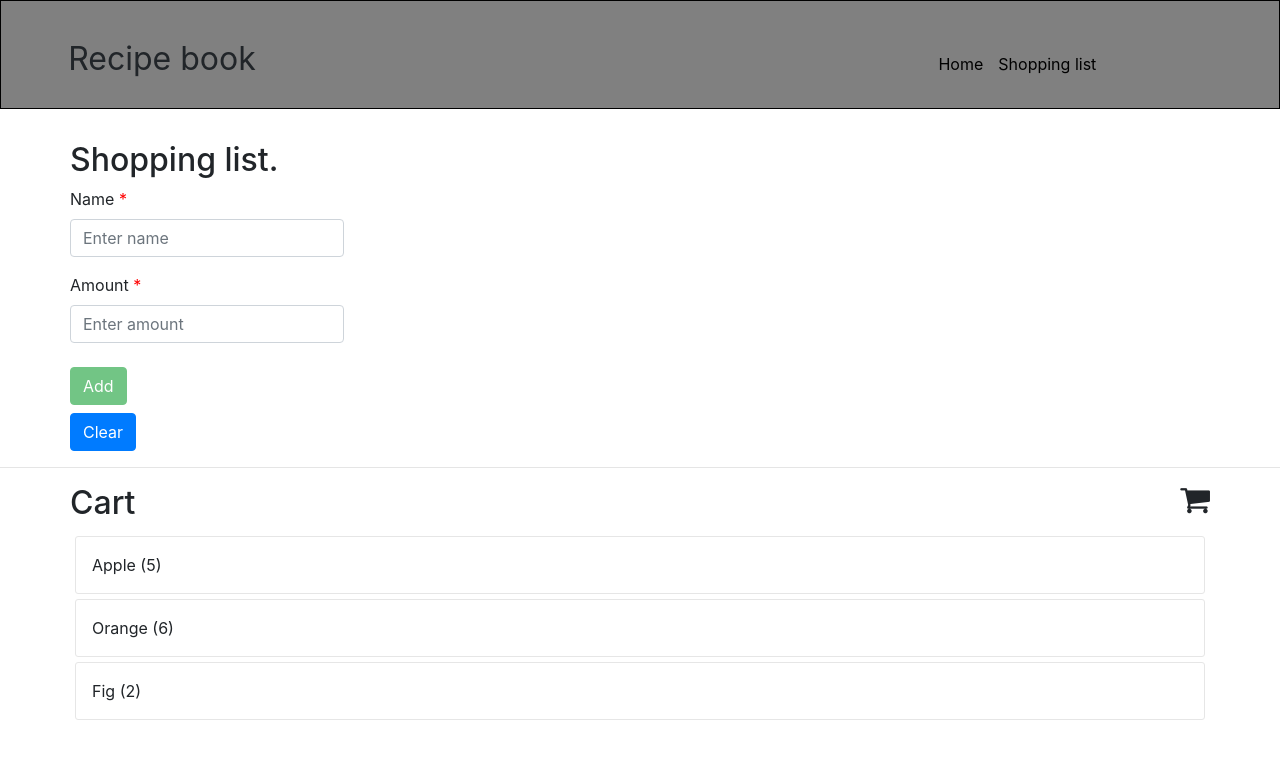
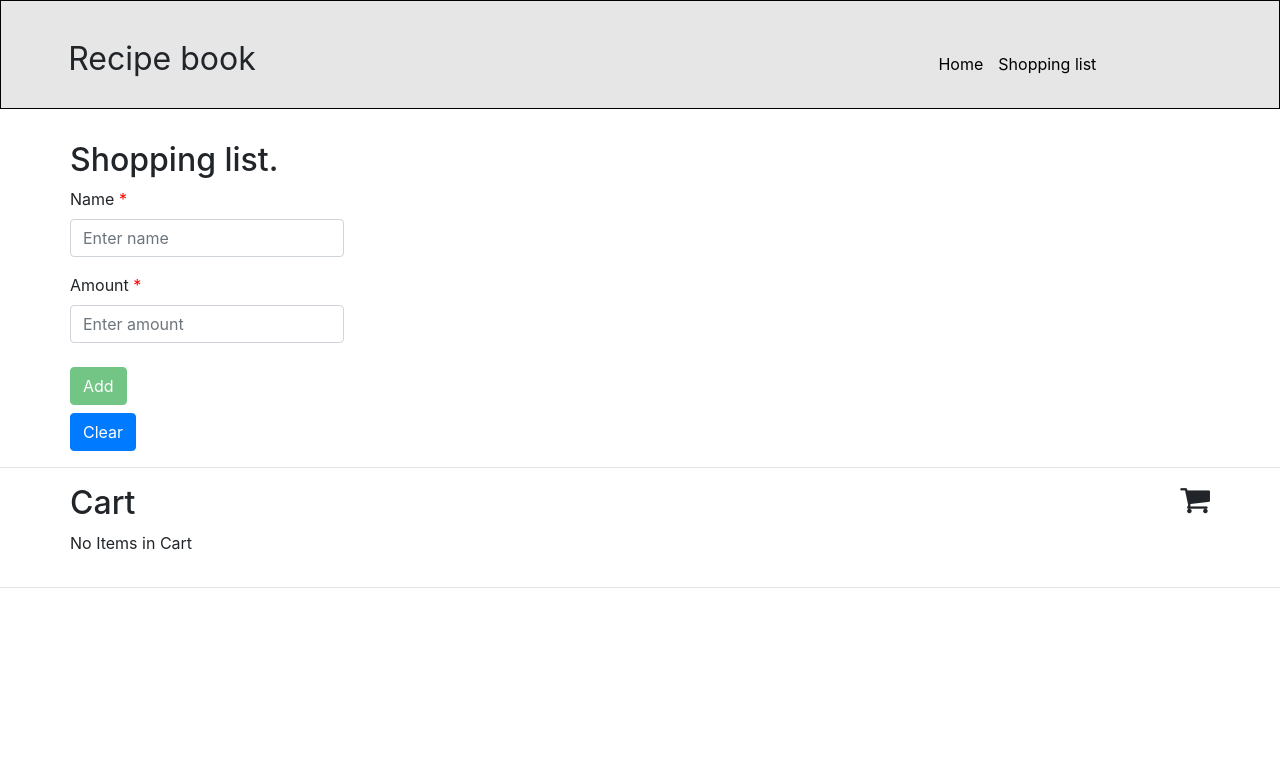
Before and after one commit to asweenravi/recipe-book, an Angular app: page /shopping in a window 1280 px wide. Shown: the top 758 px of the page. Built offline with nearby package versions, Linux system fonts and the light colour scheme.

Commit message:
Shopping cart front end done

```diff
--- a/src/app/components/header/header.component.css
+++ b/src/app/components/header/header.component.css
@@ -2,7 +2,7 @@
     padding: 25px 10px;
     height: 1%;
     min-width: 400px;
-    background-color: grey;
+    background-color: #e6e6e6;
     border: 1px solid black;
 }
 
--- a/src/app/components/shopping-list/shopping-list.component.html
+++ b/src/app/components/shopping-list/shopping-list.component.html
@@ -22,7 +22,7 @@
                                 Amount is a required field.
                         </small>
                     </div>
-                    <button type="submit" [disabled]="!shoppingForm.valid" class="btn btn-success">Add</button><br />
+                    <button type="submit" (click)="AddProduct()" [disabled]="!shoppingForm.valid" class="btn btn-success">Add</button><br />
                     <button class="btn btn-primary" (click)="revert()">Clear</button>
                 </form>
             </div>
@@ -37,10 +37,12 @@
         </div>
         <div class="row">
             <div class="cart-listing">
+                <p class="cart-empty" *ngIf="!cartItems.length">No Items in Cart</p>
                 <div class="cart-item" *ngFor="let item of cartItems">
                     <p>{{item.name}} ({{item.amount}})</p>
                 </div>
             </div>
         </div>
     </div>
+    <hr />
 </section>
--- a/src/app/components/shopping-list/shopping-list.component.ts
+++ b/src/app/components/shopping-list/shopping-list.component.ts
@@ -13,19 +13,12 @@ export class ShoppingListComponent implements OnInit {
     amount: new FormControl('',[Validators.required])
   });
 
+  cartItem: Object = {
+    name: '',
+    amount: ''
+  };
+
   cartItems: any = [
-    {
-      name: 'Apple',
-      amount: '5'
-    },
-    {
-      name: 'Orange',
-      amount: '6'
-    },
-    {
-      name: 'Fig',
-      amount: '2'
-    },
   ]
 
   constructor() { }
@@ -34,7 +27,14 @@ export class ShoppingListComponent implements OnInit {
   }
 
   revert() {
-    this.shoppingForm.reset()
+    this.shoppingForm.reset();
+  }
+
+  AddProduct() {
+    this.cartItem['name'] = this.shoppingForm.controls.name.value;
+    this.cartItem['amount'] = this.shoppingForm.controls.amount.value;
+    this.cartItems.push(this.cartItem);
+    this.revert();
   }
 
 }
```
